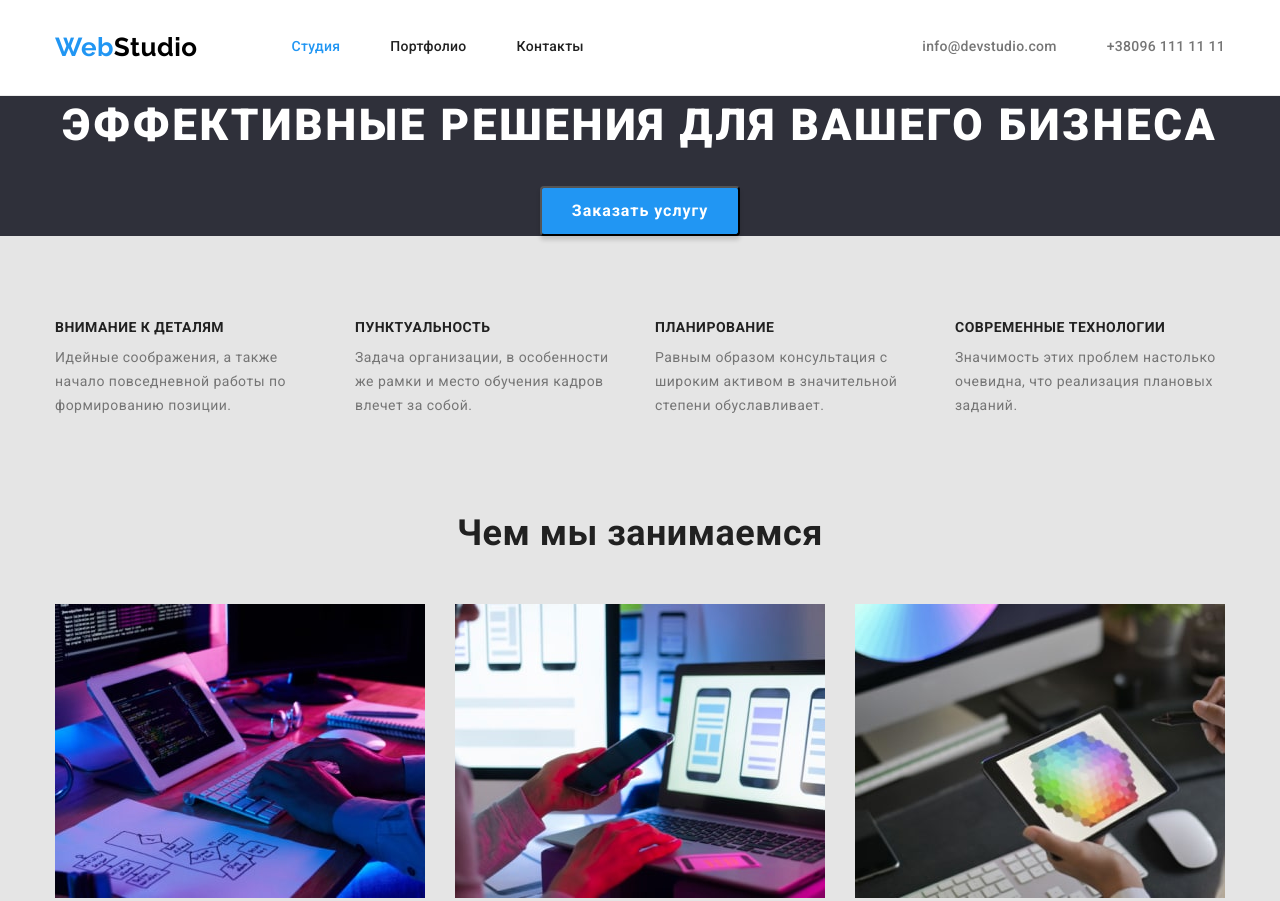
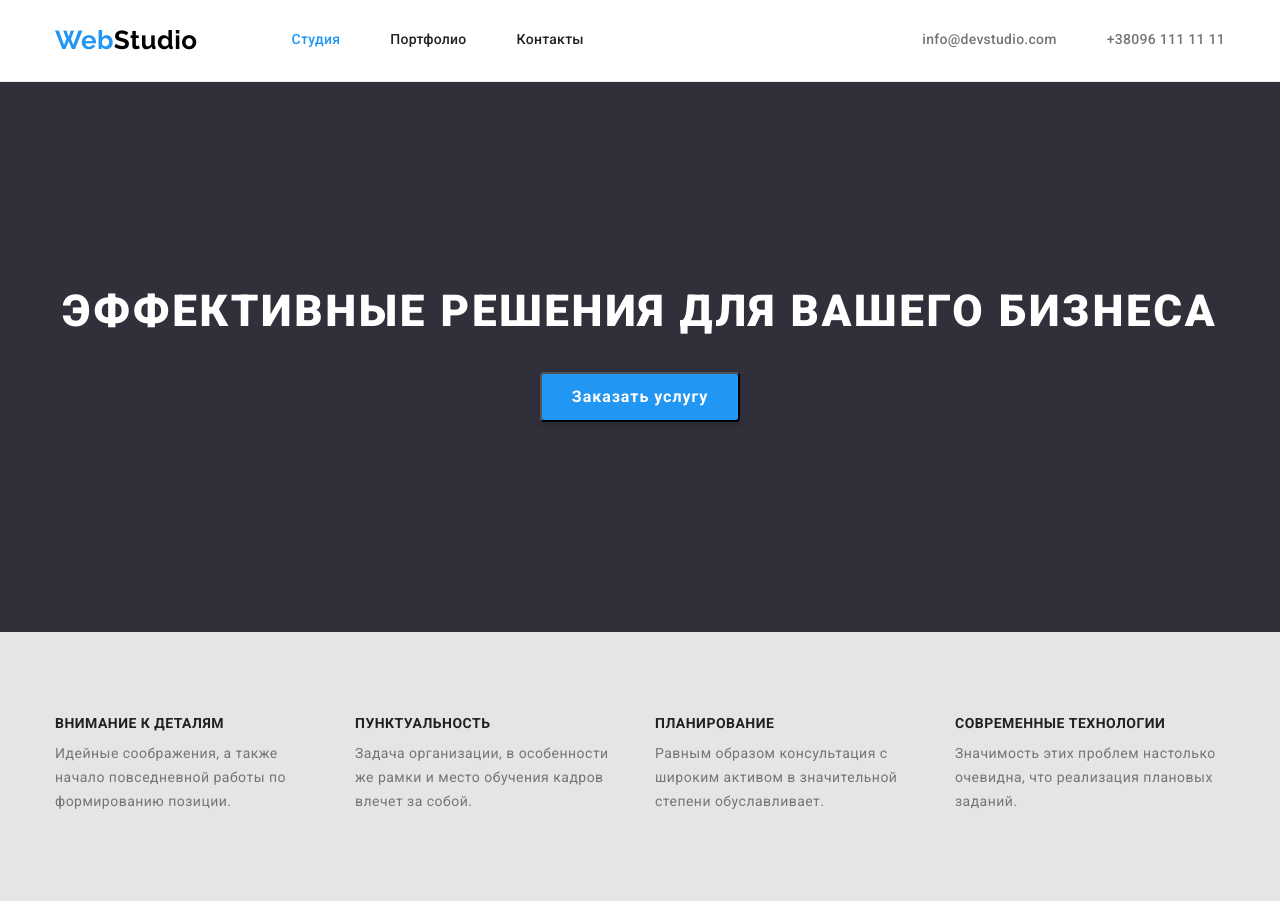
Before and after one commit to Immayou/goit-markup-hw-03, a plain HTML site: page index.html in a window 1280 px wide. Shown: the top 901 px of the page. Drawn offline with nearby package versions, Linux system fonts and the light colour scheme.

Commit message:
.исправляет паддинги в лого

```diff
--- a/css/styles.css
+++ b/css/styles.css
@@ -85,8 +85,8 @@ color: var(--logo-primary-color);
 .logo {
 margin-right: 94px;
 display: block;
-padding-top: 32px;
-padding-bottom: 32px;
+padding-top: 25px;
+padding-bottom: 25px;
 }
 
 .logo-primary-accent,
@@ -150,6 +150,8 @@ color: var(--accent-color);
 .hero {
 background-color: var(--hero-background-color);
 text-align: center;
+padding-top: 200px;
+padding-bottom: 210px;
 }
 
 .hero-title {
--- a/index.html
+++ b/index.html
@@ -11,7 +11,7 @@
         integrity="sha512-wpPYUAdjBVSE4KJnH1VR1HeZfpl1ub8YT/NKx4PuQ5NmX2tKuGu6U/JRp5y+Y8XG2tV+wKQpNHVUX03MfMFn9Q=="
         crossorigin="anonymous" referrerpolicy="no-referrer" />
     <link rel="stylesheet" href="./css/styles.css">
-    <title>Эффективные решения для вашего бизнеса</title>
+    <title>Эффективные решения<br>для вашего бизнеса></title>
 </head>
 
 <body>
```
